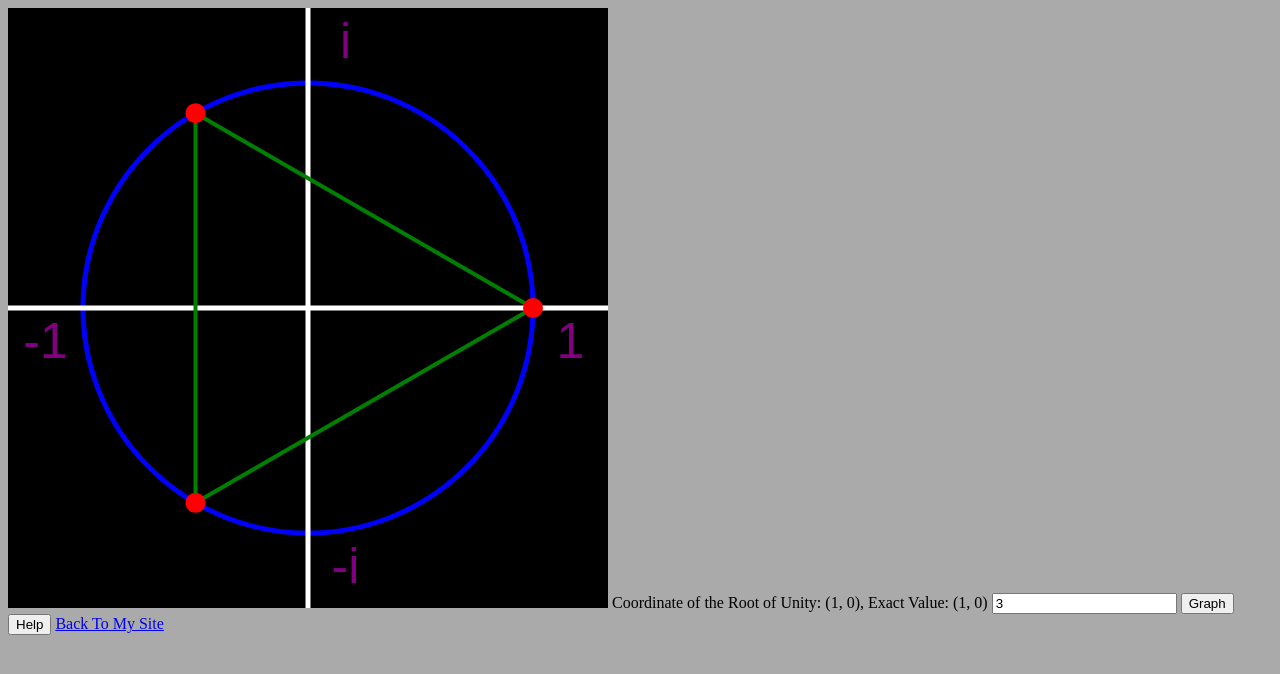
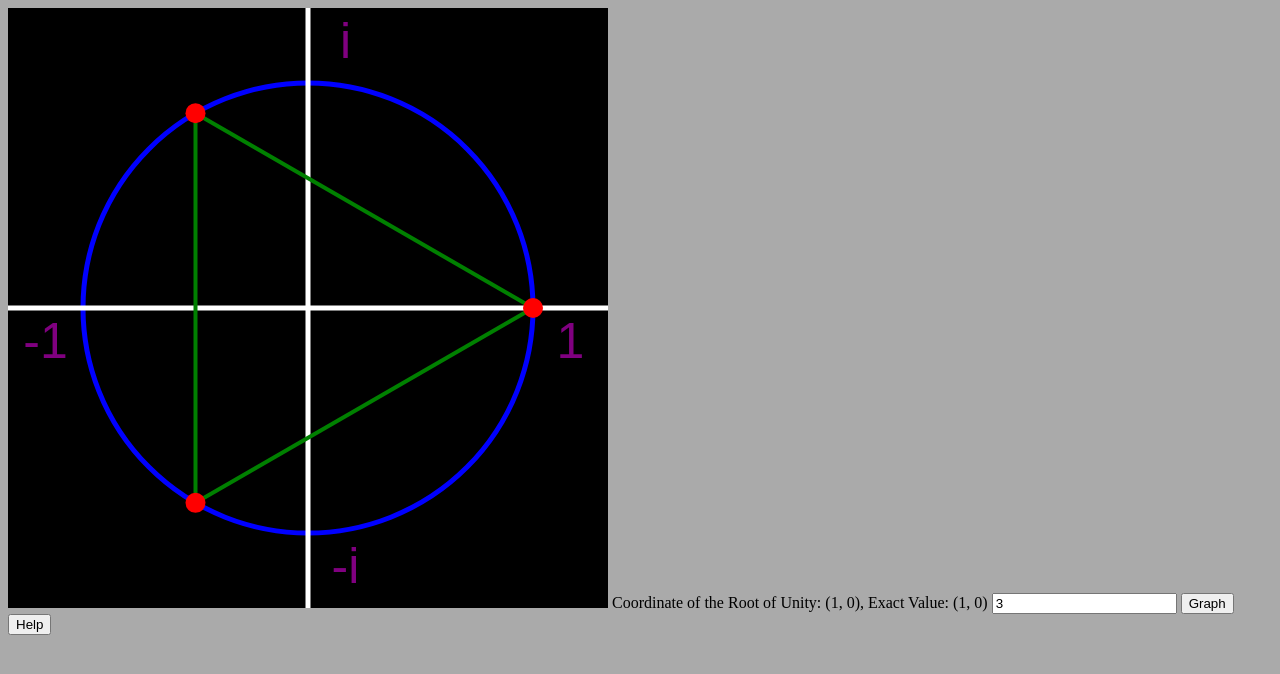
Before and after one commit to MwayiKashoko/Roots-Of-Unity, a plain HTML site: page index.html in a window 1280 px wide. Drawn offline with Linux system fonts and the light colour scheme.

Commit message:
Update and rename Roots_Of_Unity.html to index.html

```diff
--- a/Roots_Of_Unity.html
+++ b/index.html
@@ -27,8 +27,6 @@
 			}
 		</script>
 
-		<a href="../Math Website.html">Back To My Site</a>
-
 		<script src="Roots_Of_Unity.js"></script>
 	</body>
 </html>
```
